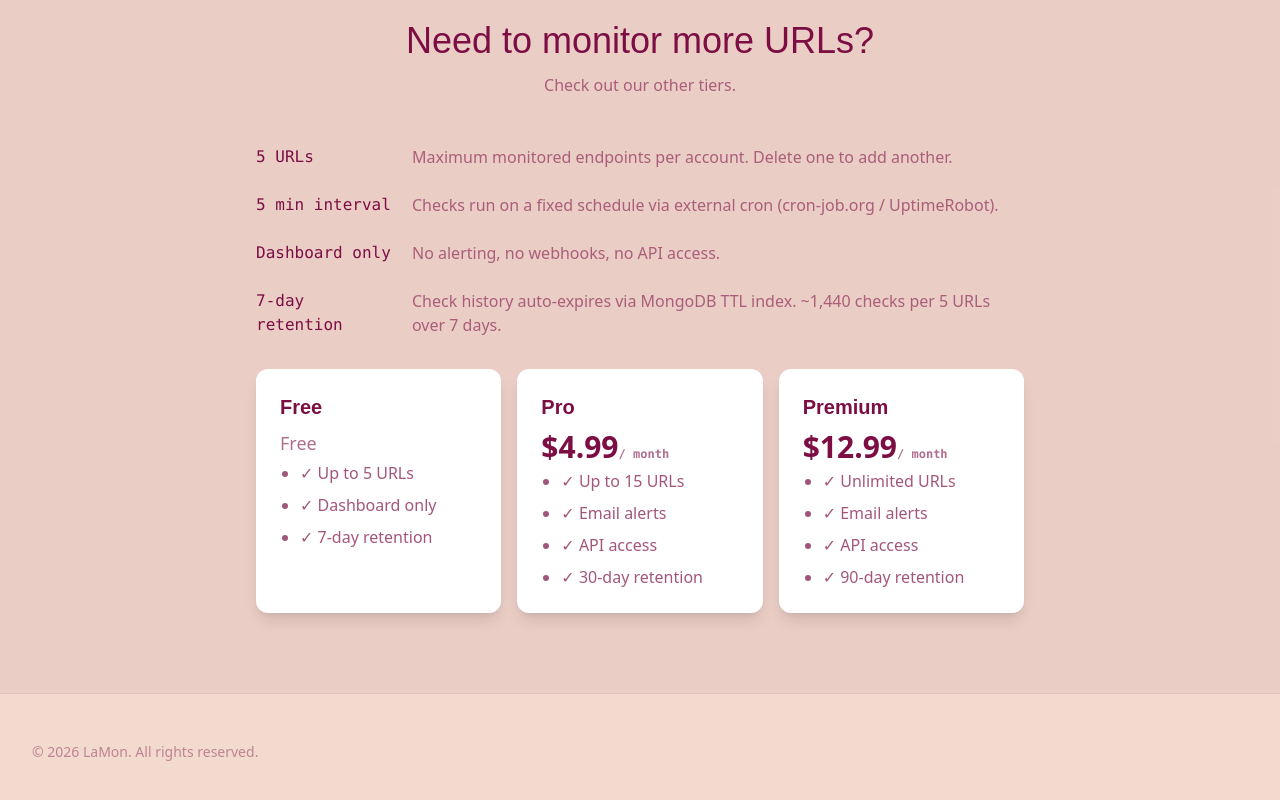
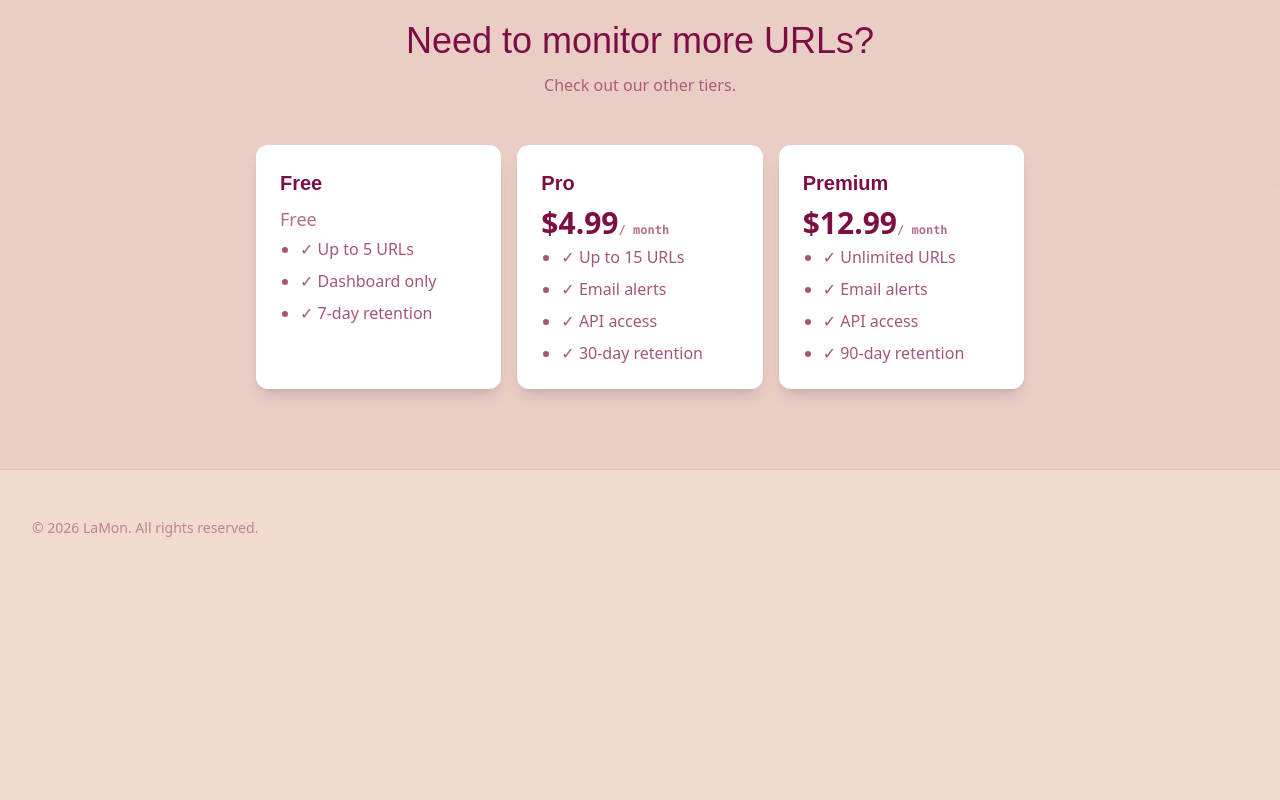
Before and after one commit to scolarknows/Api-Usage-Tracker, a React (Vite) app in the folder client/: page / in a window 1280 px wide. Shown: the part 1845-2645 px from the top of the page. After the commit the page ends 2431 px from the top, so only its background shows below. Built offline with nearby package versions, Linux system fonts and the light colour scheme; no server answers; a web font is replaced by a local one.

Commit message:
tweaked the tier list

```diff
--- a/client/src/pages/landing-page.tsx
+++ b/client/src/pages/landing-page.tsx
@@ -223,24 +223,6 @@ export function LandingPage() {
                 Check out our other tiers.
               </p>
             </header>
-            <dl className="space-y-6 text-mauve dark:text-rose/70">
-              <div className="flex items-start gap-4">
-                <dt className="font-medium text-wine dark:text-rose min-w-[140px] font-mono">5 URLs</dt>
-                <dd>Maximum monitored endpoints per account. Delete one to add another.</dd>
-              </div>
-              <div className="flex items-start gap-4">
-                <dt className="font-medium text-wine dark:text-rose min-w-[140px] font-mono">5 min interval</dt>
-                <dd>Checks run on a fixed schedule via external cron (cron-job.org / UptimeRobot).</dd>
-              </div>
-              <div className="flex items-start gap-4">
-                <dt className="font-medium text-wine dark:text-rose min-w-[140px] font-mono">Dashboard only</dt>
-                <dd>No alerting, no webhooks, no API access.</dd>
-              </div>
-              <div className="flex items-start gap-4">
-                <dt className="font-medium text-wine dark:text-rose min-w-[140px] font-mono">7-day retention</dt>
-                <dd>Check history auto-expires via MongoDB TTL index. ~1,440 checks per 5 URLs over 7 days.</dd>
-              </div>
-            </dl>
             <div className="mt-8 grid grid-cols-1 sm:grid-cols-2 gap-4 md:grid-cols-3 max-w-4xl mx-auto">
               <div className="group bg-white dark:bg-dark-surface rounded-xl p-6 shadow-lg transition-shadow hover:shadow-2xl">
                 <h3 className="font-story text-xl font-bold text-wine dark:text-rose mb-2">Free</h3>
```
